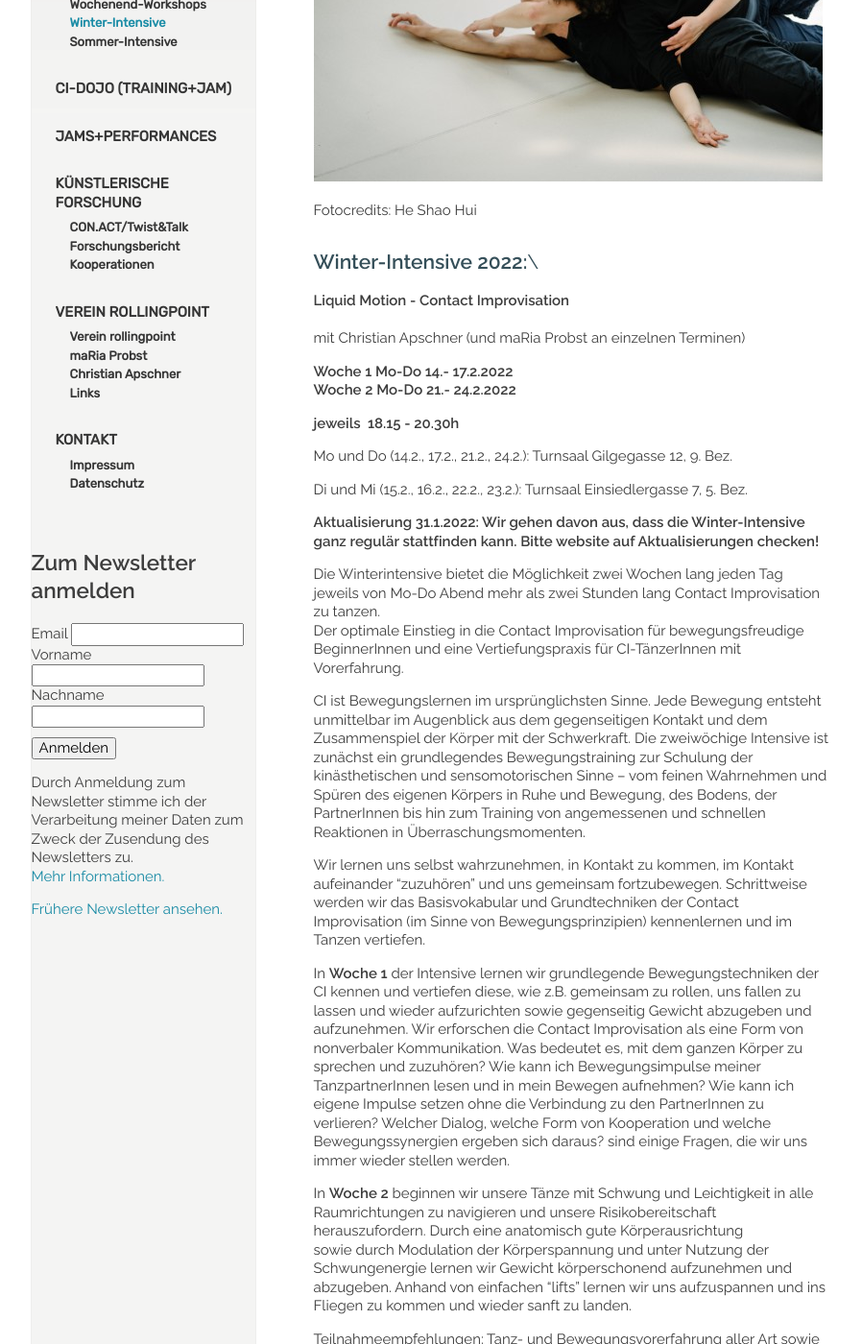
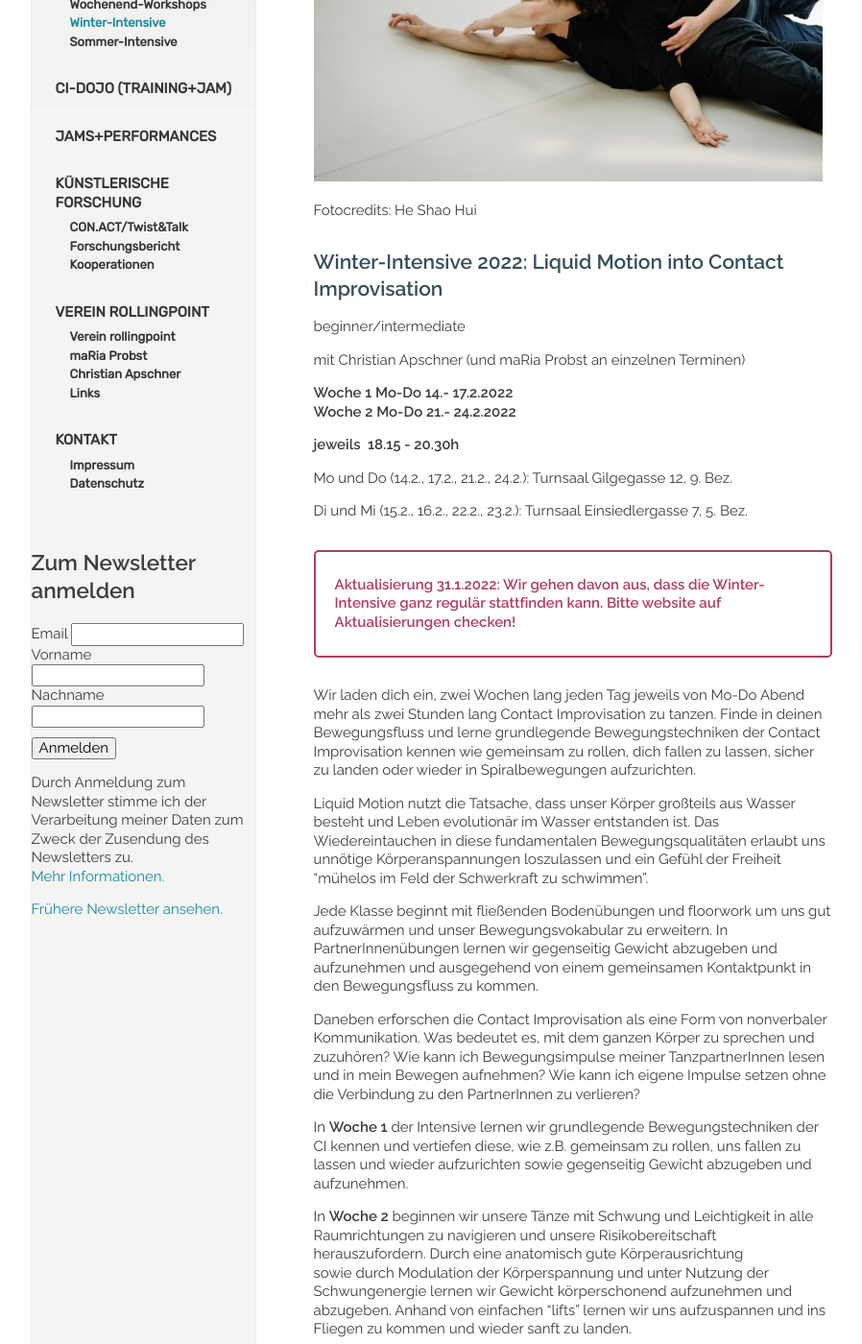
Before and after one commit to manulari/rollingpointat, a Jekyll site: the page built from _pages_de/winterintensive.md, in a window 1280 px wide and 1400 px high, scrolled down 349 px. Shown: the whole window at 96% size, without its empty margins (152-1050 px from the left). Built offline with Jekyll 4.4.1, drawn with Linux system fonts in a browser that asks for light colours; comment, search, counter and statistics services are not loaded; some of the changed text lies outside the part shown.

Commit message:
Update page (de) “winterintensive”

```diff
--- a/_pages_de/winterintensive.md
+++ b/_pages_de/winterintensive.md
@@ -8,9 +8,10 @@ title: Winter-Intensive
 
 Fotocredits: He Shao Hui
 
-## **Winter-Intensive 2022:**\
-**Liquid Motion - Contact Improvisation** \
-\
+## **Winter-Intensive 2022: Liquid Motion into Contact Improvisation**
+
+beginner/intermediate
+
 mit Christian Apschner (und maRia Probst an einzelnen Terminen)
 
 **Woche 1 Mo-Do 14.- 17.2.2022**\
@@ -22,31 +23,34 @@ Mo und Do (14.2., 17.2., 21.2., 24.2.): Turnsaal Gilgegasse 12, 9. Bez.
 
 Di und Mi (15.2., 16.2., 22.2., 23.2.): Turnsaal Einsiedlergasse 7, 5. Bez.
 
-**Aktualisierung 31.1.2022: Wir gehen davon aus, dass die Winter-Intensive ganz regulär stattfinden kann. Bitte website auf Aktualisierungen checken!**
+> **Aktualisierung 31.1.2022: Wir gehen davon aus, dass die Winter-Intensive ganz regulär stattfinden kann. Bitte website auf Aktualisierungen checken!**
 
-Die Winterintensive bietet die Möglichkeit zwei Wochen lang jeden Tag jeweils von Mo-Do Abend mehr als zwei Stunden lang Contact Improvisation zu tanzen. \
-Der optimale Einstieg in die Contact Improvisation für bewegungsfreudige BeginnerInnen und eine Vertiefungspraxis für CI-TänzerInnen mit Vorerfahrung.
+Wir laden dich ein, zwei Wochen lang jeden Tag jeweils von Mo-Do Abend mehr als zwei Stunden lang Contact Improvisation zu tanzen. Finde in deinen Bewegungsfluss und lerne grundlegende Bewegungstechniken der Contact Improvisation kennen wie gemeinsam zu rollen, dich fallen zu lassen, sicher zu landen oder wieder in Spiralbewegungen aufzurichten.
 
-CI ist Bewegungslernen im ursprünglichsten Sinne. Jede Bewegung entsteht unmittelbar im Augenblick aus dem gegenseitigen Kontakt und dem Zusammenspiel der Körper mit der Schwerkraft. Die zweiwöchige Intensive ist zunächst ein grundlegendes Bewegungstraining zur Schulung der kinästhetischen und sensomotorischen Sinne – vom feinen Wahrnehmen und Spüren des eigenen Körpers in Ruhe und Bewegung, des Bodens, der PartnerInnen bis hin zum Training von angemessenen und schnellen Reaktionen in Überraschungsmomenten.
+Liquid Motion nutzt die Tatsache, dass unser Körper großteils aus Wasser besteht und Leben evolutionär im Wasser entstanden ist. Das Wiedereintauchen in diese fundamentalen Bewegungsqualitäten erlaubt uns unnötige Körperanspannungen loszulassen und ein Gefühl der Freiheit "mühelos im Feld der Schwerkraft zu schwimmen".
 
-Wir lernen uns selbst wahrzunehmen, in Kontakt zu kommen, im Kontakt aufeinander "zuzuhören" und uns gemeinsam fortzubewegen. Schrittweise werden wir das Basisvokabular und Grundtechniken der Contact Improvisation (im Sinne von Bewegungsprinzipien) kennenlernen und im Tanzen vertiefen.
+Jede Klasse beginnt mit fließenden Bodenübungen und floorwork um uns gut aufzuwärmen und unser Bewegungsvokabular zu erweitern. In PartnerInnenübungen lernen wir gegenseitig Gewicht abzugeben und aufzunehmen und ausgegehend von einem gemeinsamen Kontaktpunkt in den Bewegungsfluss zu kommen.
 
-In **Woche 1** der Intensive lernen wir grundlegende Bewegungstechniken der CI kennen und vertiefen diese, wie z.B. gemeinsam zu rollen, uns fallen zu lassen und wieder aufzurichten sowie gegenseitig Gewicht abzugeben und aufzunehmen. Wir erforschen die Contact Improvisation als eine Form von nonverbaler Kommunikation. Was bedeutet es, mit dem ganzen Körper zu sprechen und zuzuhören? Wie kann ich Bewegungsimpulse meiner TanzpartnerInnen lesen und in mein Bewegen aufnehmen? Wie kann ich eigene Impulse setzen ohne die Verbindung zu den PartnerInnen zu verlieren? Welcher Dialog, welche Form von Kooperation und welche Bewegungssynergien ergeben sich daraus? sind einige Fragen, die wir uns immer wieder stellen werden.
+Daneben erforschen die Contact Improvisation als eine Form von nonverbaler Kommunikation. Was bedeutet es, mit dem ganzen Körper zu sprechen und zuzuhören? Wie kann ich Bewegungsimpulse meiner TanzpartnerInnen lesen und in mein Bewegen aufnehmen? Wie kann ich eigene Impulse setzen ohne die Verbindung zu den PartnerInnen zu verlieren?
+
+
+
+In **Woche 1** der Intensive lernen wir grundlegende Bewegungstechniken der CI kennen und vertiefen diese, wie z.B. gemeinsam zu rollen, uns fallen zu lassen und wieder aufzurichten sowie gegenseitig Gewicht abzugeben und aufzunehmen.
 
 In **Woche 2** beginnen wir unsere Tänze mit Schwung und Leichtigkeit in alle Raumrichtungen zu navigieren und unsere Risikobereitschaft herauszufordern. Durch eine anatomisch gute Körperausrichtung sowie durch Modulation der Körperspannung und unter Nutzung der Schwungenergie lernen wir Gewicht körperschonend aufzunehmen und abzugeben. Anhand von einfachen "lifts" lernen wir uns aufzuspannen und ins Fliegen zu kommen und wieder sanft zu landen.
 
 Teilnahmeempfehlungen: Tanz- und Bewegungsvorerfahrung aller Art sowie Offenheit und Lust sich auf Berührung und Körperkontakt einzulassen.\
 Teilnahme an Woche 2: Teilnahme an Woche 1 bzw. sonstige CI-Kursvorerfahrungen
 
-**Kosten:**1 Woche: € 90,- , StudentenInnen unter 27: 60,-\
-Beide Wochen: € 160,- , ermäßigt: € 105,-
+**Kosten:** 1 Woche: € 90,- , StudentenInnen unter 27: 60,-\
+Beide Wochen: € 160,- , ermäßigt: € 110,-
 
 Anmeldung: Christian 0650/8931081 oder ci.rollingpoint@gmail.com
 
 Bitte den Kostenbeitrag vorab auf unser Konto\
 IBAN: AT54 3200 0000 1701 2717, BIC: RLNWATWW, Verein rollingpoint, einzahlen.
 
-Stornobedingungen: Bis drei Tage vor Beginn der Intensive wird der volle Betrag abzüglich einer Bearbeitungsgebühr von € 10,- rückerstattet. Danach keine Stornomöglichkeit. Es kann aber eine Ersatzperson nominiert werden.
+Aus Gründen von CoVid ist für beide Seiten jederzeit eine Stornierung möglich. Verrechnet werden die jeweils konsumierten Kurseinheiten.
 
 
 
```
